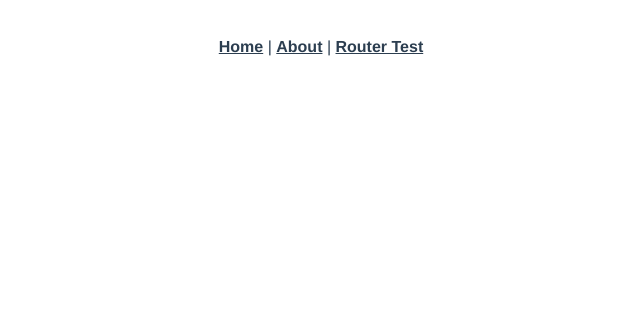
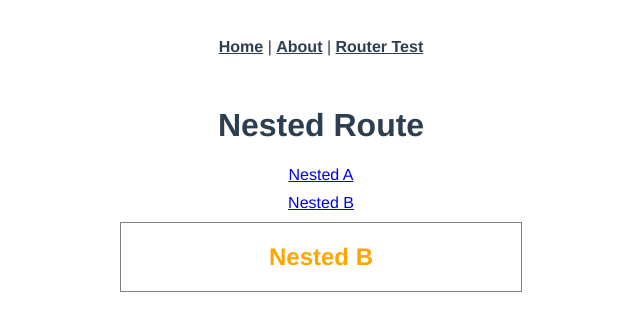
Before and after one commit to hsadler/learn-vuejs, a Vue app: page /nested-route/nested-b in a window 1280 px wide. Shown: the top 330 px of the page, without its empty margins (319-959 px from the left). Built offline with nearby package versions, Linux system fonts and the light colour scheme; what vue-underscore would draw is missing.

Commit message:
get to know nested routes

```diff
--- a/src/router.js
+++ b/src/router.js
@@ -4,12 +4,14 @@ import VueRouter from 'vue-router'
 import Home from './views/Home.vue'
 import About from './views/About.vue'
 
-import RouterTest from './views/RouterTest/RouterTest.vue'
-import NormalRoute from './views/RouterTest/NormalRoute.vue'
-import DynamicRoute from './views/RouterTest/DynamicRoute.vue'
-import NestedRoute from './views/RouterTest/NestedRoute.vue'
-import WithQueryParams from './views/RouterTest/WithQueryParams.vue'
-import ToRedirect from './views/RouterTest/ToRedirect.vue'
+import RouterTest from './views/router-test/RouterTest.vue'
+import NormalRoute from './views/router-test/NormalRoute.vue'
+import DynamicRoute from './views/router-test/DynamicRoute.vue'
+import NestedRoute from './views/router-test/NestedRoute.vue'
+import NestedA from './views/router-test/nested/NestedA.vue'
+import NestedB from './views/router-test/nested/NestedB.vue'
+import WithQueryParams from './views/router-test/WithQueryParams.vue'
+import ToRedirect from './views/router-test/ToRedirect.vue'
 
 Vue.use(VueRouter)
 
@@ -45,7 +47,19 @@ export default new VueRouter({
     {
       path: '/nested-route',
       name: 'NestedRoute',
-      component: NestedRoute
+      component: NestedRoute,
+      children: [
+        {
+          path: 'nested-a',
+          name: 'NestedA',
+          component: NestedA
+        },
+        {
+          path: 'nested-b',
+          name: 'NestedB',
+          component: NestedB
+        }
+      ]
     },
     {
       path: '/with-query-params',
--- a/src/views/RouterTest/NestedRoute.vue
+++ /dev/null
@@ -1,14 +0,0 @@
-<template>
-  <div>
-    <h1>Nested Route</h1>
-  </div>
-</template>
-
-<script>
-export default {
-  name: 'nestedRoute',
-  components: {}
-}
-</script>
-
-<style scoped lang="scss"></style>
--- /dev/null
+++ b/src/views/router-test/NestedRoute.vue
@@ -0,0 +1,28 @@
+<template>
+  <div>
+    <h1>Nested Route</h1>
+    <div class="routes">
+      <router-link to="/nested-route/nested-a">Nested A</router-link>
+      <router-link to="/nested-route/nested-b">Nested B</router-link>
+    </div>
+    <router-view></router-view>
+  </div>
+</template>
+
+<script>
+export default {
+  name: 'nestedRoute',
+  components: {}
+}
+</script>
+
+<style scoped lang="scss">
+  div.routes {
+    width: 400px;
+    margin: 0 auto;
+    a {
+      display: block;
+      margin: 10px 0;
+    }
+  }
+</style>
--- a/src/views/RouterTest/RouterTest.vue
+++ b/src/views/router-test/RouterTest.vue
@@ -3,21 +3,21 @@
     <h1>Router Testing</h1>
     <div class="routes">
 
-      <router-link to="normal-route">normal route</router-link>
+      <router-link to="/normal-route">normal route</router-link>
 
       <router-link
-        :to="'dynamic-route/' + dynamicRouteId"
+        :to="'/dynamic-route/' + dynamicRouteId"
       >
-        dynamic route with id:{{dynamicRouteId}}
+        dynamic route with id: {{dynamicRouteId}}
       </router-link>
 
-      <router-link to="nested-route">nested route</router-link>
+      <router-link to="/nested-route">nested route</router-link>
 
-      <router-link to="with-query-params">with query params</router-link>
+      <router-link to="/with-query-params">with query params</router-link>
 
-      <router-link to="to-redirect">to redirect</router-link>
+      <router-link to="/to-redirect">to redirect</router-link>
 
-      <router-link to="to-404">to 404</router-link>
+      <router-link to="/to-404">to 404</router-link>
 
     </div>
   </div>
@@ -34,6 +34,7 @@ export default {
   },
   computed: {
     dynamicRouteId () {
+      // use of the underscore library
       return this.$_.sample(this.dynamicRouteIds)
     }
   }
@@ -44,7 +45,6 @@ export default {
   div.routes {
     width: 400px;
     margin: 0 auto;
-    border: 1px solid grey;
     a {
       display: block;
       margin: 10px 0;
--- /dev/null
+++ b/src/views/router-test/nested/NestedA.vue
@@ -0,0 +1,23 @@
+<template>
+  <div>
+    <h2>Nested A</h2>
+  </div>
+</template>
+
+<script>
+export default {
+  name: 'nestedA',
+  components: {}
+}
+</script>
+
+<style scoped lang="scss">
+  div {
+    width: 400px;
+    margin: 0 auto;
+    border: 1px solid grey;
+    h2 {
+      color: orange;
+    }
+  }
+</style>
--- /dev/null
+++ b/src/views/router-test/nested/NestedB.vue
@@ -0,0 +1,23 @@
+<template>
+  <div>
+    <h2>Nested B</h2>
+  </div>
+</template>
+
+<script>
+export default {
+  name: 'nestedB',
+  components: {}
+}
+</script>
+
+<style scoped lang="scss">
+  div {
+    width: 400px;
+    margin: 0 auto;
+    border: 1px solid grey;
+    h2 {
+      color: orange;
+    }
+  }
+</style>
```
Also changed, not shown: src/views/router-test/DynamicRoute.vue (renamed from src/views/RouterTest/DynamicRoute.vue), src/views/router-test/NormalRoute.vue (renamed from src/views/RouterTest/NormalRoute.vue), src/views/router-test/To404.vue (renamed from src/views/RouterTest/To404.vue), src/views/router-test/ToRedirect.vue (renamed from src/views/RouterTest/ToRedirect.vue), src/views/router-test/WithQueryParams.vue (renamed from src/views/RouterTest/WithQueryParams.vue).
